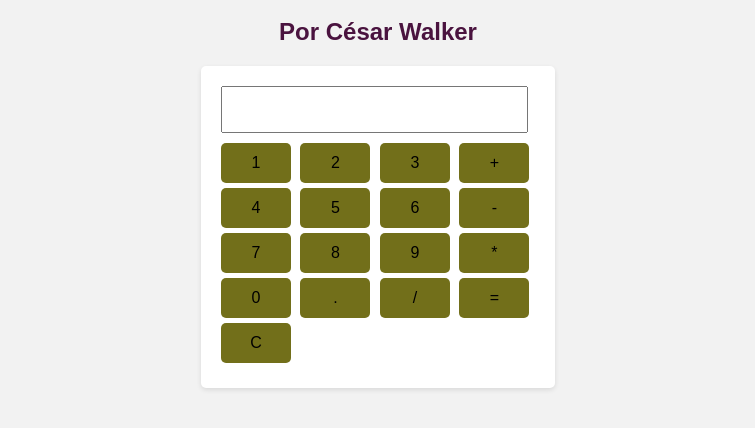
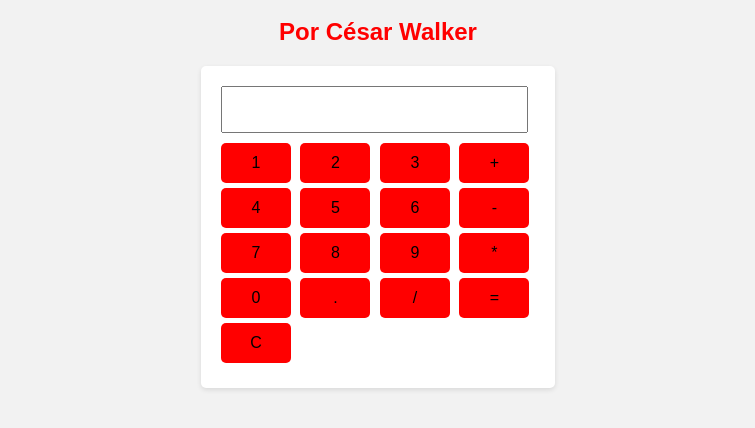
Before and after one commit to PESGUICOM/Calculadora-JavaScript, a plain HTML site: page index.html in a window 1280 px wide. Shown: the part 70-498 px from the top of the page, without its empty margins (262-1017 px from the left). Drawn offline with Linux system fonts and the light colour scheme.

Commit message:
Calculadora roja

```diff
--- a/script.js
+++ b/script.js
@@ -1,8 +1,8 @@
-function agregarALaPantalla(value) {
+function agregarALaPantalla(value){
   document.getElementById('pantalla').value += value;
 }
 
-  function calcular() {
+function calcular(){
  const valorPantalla = document.getElementById('pantalla').value;
  const result = eval(valorPantalla);
  document.getElementById('pantalla').value = result;
--- a/style.css
+++ b/style.css
@@ -11,7 +11,7 @@ h1 {
 h2 {
   text-align: center;
   margin-top: 10px;
-  color: #4a133f;
+  color: red;
 }
 
 .calculadora {
@@ -37,14 +37,14 @@ input[type="button"] {
   margin-right: 5px;
   margin-bottom: 5px;
   font-size: 16px;
-  background-color: #726f1a;
+  background-color: red;
   border: none;
   border-radius: 5px;
   cursor: pointer;
 }
 
 input[type="button"]:hover {
-  background-color: white;
+  background-color: yellow;
 }
 
 input[type="button"]:last-child {
```
Lines whose indentation alone changed are shown as unchanged.
